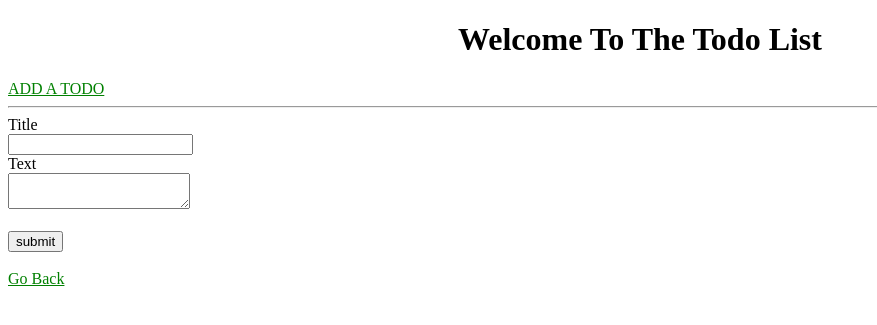
After one commit to monroe100/todo-list, a Django app: page /todos/add in a window 1280 px wide. The commit adds this page. Shown: the top 325 px of the page, without its empty margins (0-877 px from the left). Run offline with Django 3.2, Linux system fonts and the light colour scheme.

Commit message:
style the app

```diff
--- a/todolist/todolist/settings.py
+++ b/todolist/todolist/settings.py
@@ -110,7 +110,7 @@ AUTH_PASSWORD_VALIDATORS = [
 
 LANGUAGE_CODE = 'en-us'
 
-TIME_ZONE = 'UTC'
+TIME_ZONE = 'Africa/Nairobi'
 
 USE_I18N = True
 
--- a/todolist/todos/models.py
+++ b/todolist/todos/models.py
@@ -12,5 +12,6 @@ class Todo(models.Model):
     title = models.CharField(max_length=200)
     text = models.TextField()
     create_at = models.DateTimeField( default=datetime.now, blank=True  )
+
     def __str__(self):
         return self.title
--- /dev/null
+++ b/todolist/todos/static/css/styles.css
@@ -0,0 +1,3 @@
+a {
+    color: green;
+}
--- /dev/null
+++ b/todolist/todos/templates/add.html
@@ -0,0 +1,18 @@
+{%include 'partials/header.html'%}
+{%load static%}
+<link rel="stylesheet" href="{%static 'css/styles.css'%}">
+<form action="{% url 'add' %}" method="post">
+    {% csrf_token %}
+    <label for="title">Title</label><br />
+    <input type="text" name ="title"  id="title" />
+    <br>
+    <label for="text">Text</label><br />
+    <textarea name="text" id="text"></textarea>
+    <br><br>
+    <input type="submit" value="submit" />
+
+</form>
+<br>
+<a href="/">Go Back</a>
+
+{%include 'partials/footer.html'%}
--- /dev/null
+++ b/todolist/todos/templates/partials/footer.html
@@ -0,0 +1,5 @@
+{%load static%}
+<link rel="stylesheet" href="{%static 'css/styles.css'%}">
+
+</body>
+</html>
--- /dev/null
+++ b/todolist/todos/templates/partials/header.html
@@ -0,0 +1,19 @@
+<!DOCTYPE html>
+<html lang="en">
+<head>
+    <meta charset="UTF-8">
+    <meta name="viewport" content="width=device-width, initial-scale=1.0">
+    <meta http-equiv="X-UA-Compatible" content="ie=edge">
+    {%load static%}
+    <link rel="stylesheet" href="{%static 'css/styles.css'%}">
+        <title>TodoList </title>
+</head>
+<body>
+    <header>
+
+        <h1 align="center">Welcome To The Todo List </h1>
+
+        <a href="/todos/add">ADD A TODO</a>
+    </header>
+
+    <hr>
--- a/todolist/todos/urls.py
+++ b/todolist/todos/urls.py
@@ -3,6 +3,7 @@ from . import views
 
 urlpatterns = [
     url(r'^$', views.index, name='index'),
-    url(r'^details/(?P<id>\w{0,50})/$', view.details)
+    url(r'^details/(?P<id>\w{0,50})/$', views.details),
+    url(r'^add', views.add, name='add')
 
 ]
--- a/todolist/todos/views.py
+++ b/todolist/todos/views.py
@@ -1,4 +1,4 @@
-from django.shortcuts import render
+from django.shortcuts import render, redirect
 from django.http import HttpResponse
 from .models import Todo
 
@@ -11,3 +11,27 @@ def index(request):
     }
 
     return render(request, 'index.html', context)
+
+
+def details(request, id):
+    todo = Todo.objects.get(id=id)
+
+    context = {
+    'todo':todo
+    }
+
+    return render(request, 'details.html', context)
+
+
+def add(request):
+    if(request.method == 'POST'):
+        title = request.POST['title']
+        text = request.POST['text']
+
+        todo = Todo(title=title, text=text)
+        todo.save()
+
+        return redirect('/todos')
+
+    else:
+            return render(request, 'add.html')
```
Also changed, not shown: todolist/todos/templates/details.html (added, +8 -0 lines), todolist/todos/templates/index.html (+4 -15 lines).
